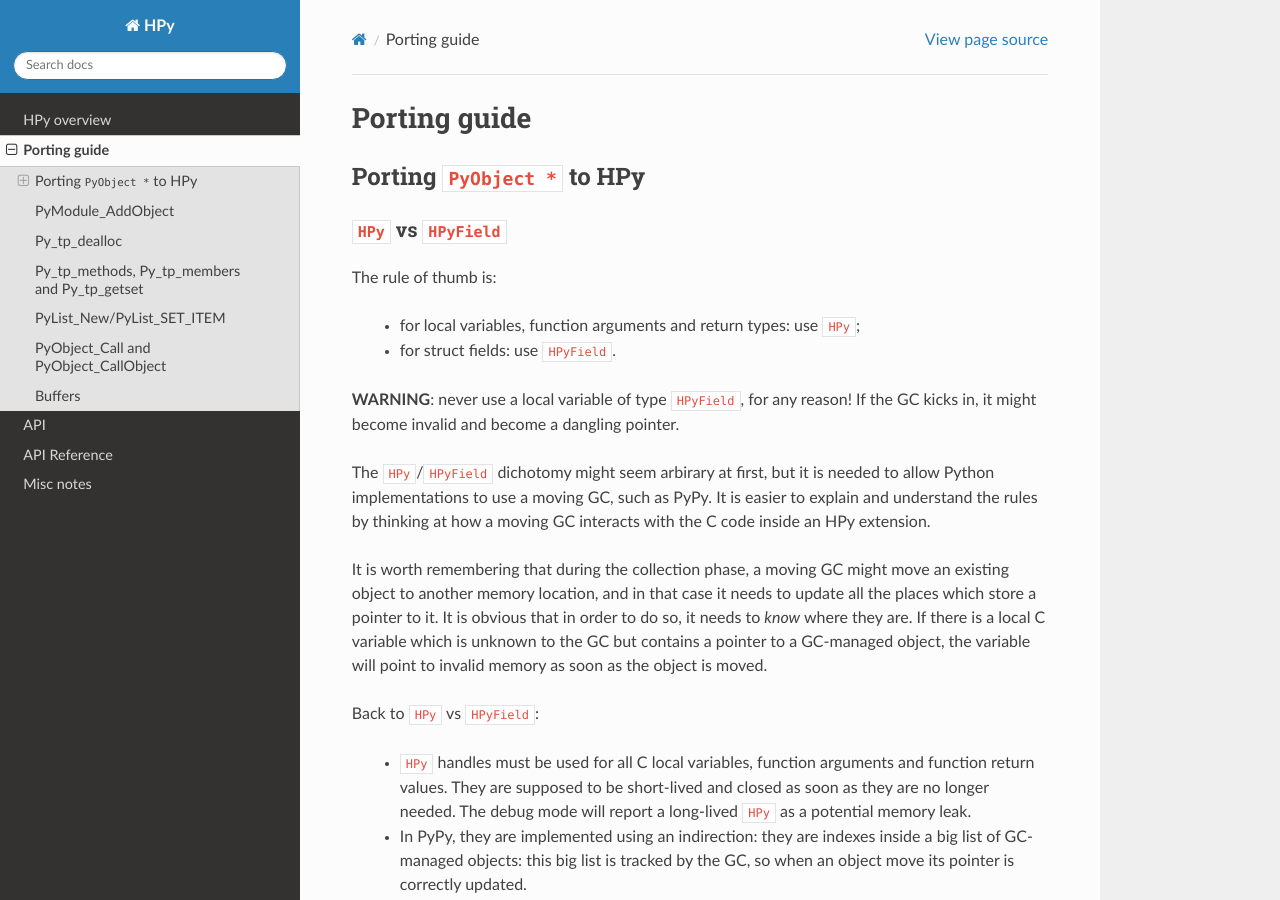
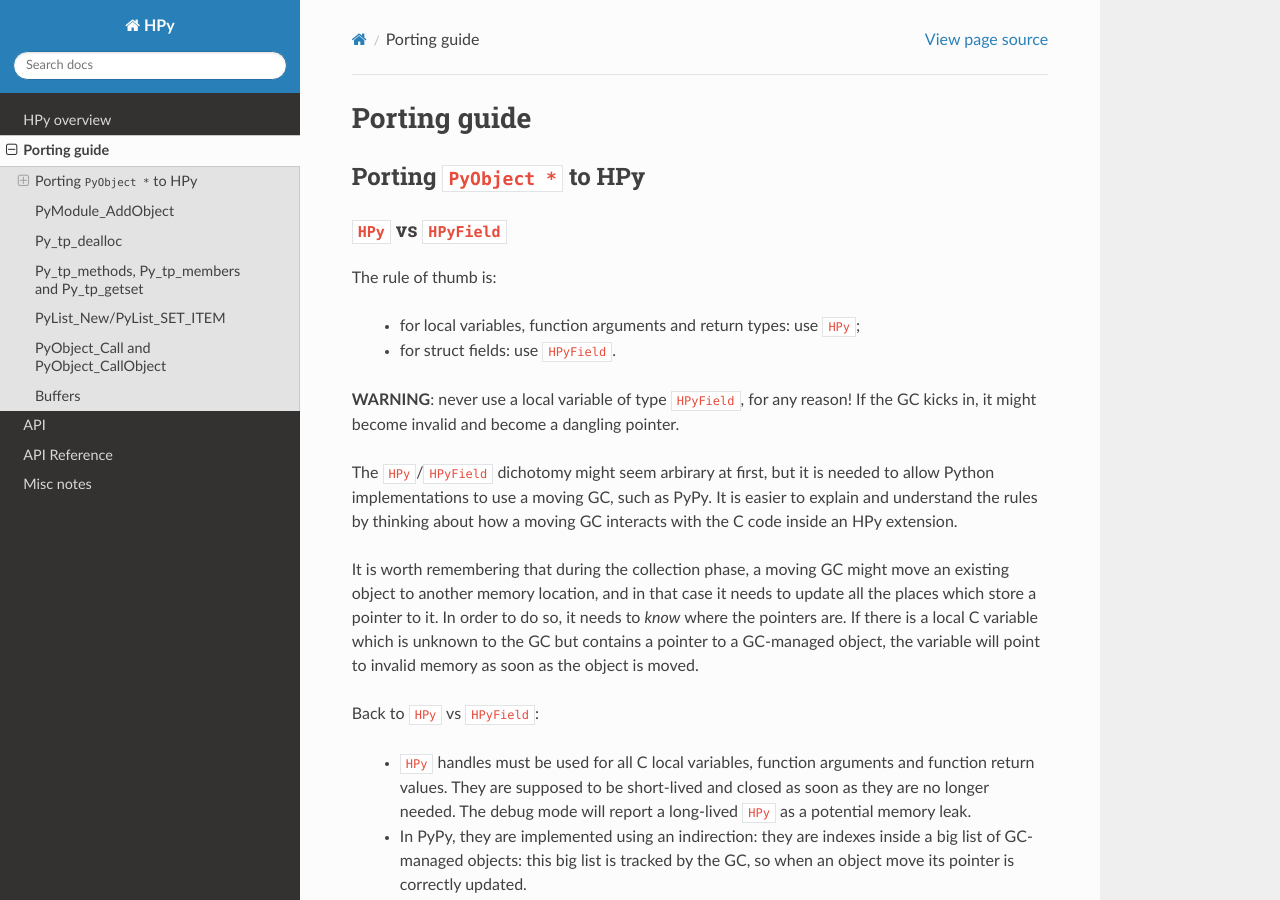
Before and after one commit to hpyproject/hpy, a Sphinx documentation site: the page built from docs/porting-guide.rst, in a window 1280 px wide and 900 px high. Built offline with Sphinx 7.4.7 and the Read the Docs theme 2.0.0, drawn with Linux system fonts in a browser that asks for light colours.

Commit message:
Apply suggestions from code review
Co-authored-by: Simon Cross <hodgestar+github@gmail.com>

```diff
--- a/docs/porting-guide.rst
+++ b/docs/porting-guide.rst
@@ -19,13 +19,13 @@ If the GC kicks in, it might become invalid and become a dangling pointer.
 
 The ``HPy``/``HPyField`` dichotomy might seem arbirary at first, but it is
 needed to allow Python implementations to use a moving GC, such as PyPy. It is
-easier to explain and understand the rules by thinking at how a moving GC
+easier to explain and understand the rules by thinking about how a moving GC
 interacts with the C code inside an HPy extension.
 
 It is worth remembering that during the collection phase, a moving GC might
 move an existing object to another memory location, and in that case it needs
-to update all the places which store a pointer to it.  It is obvious that in
-order to do so, it needs to *know* where they are. If there is a local C
+to update all the places which store a pointer to it.  In
+order to do so, it needs to *know* where the pointers are. If there is a local C
 variable which is unknown to the GC but contains a pointer to a GC-managed
 object, the variable will point to invalid memory as soon as the object is
 moved.
```
